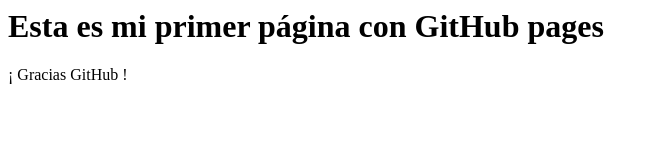
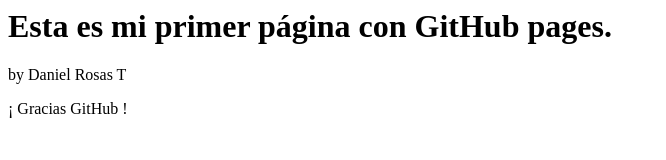
Before and after one commit to DanielRosasT/wow01, a plain HTML site: page index.html in a window 1280 px wide. Shown: the whole page, without its empty margins (0-666 px from the left). Drawn offline with Linux system fonts and the light colour scheme.

Commit message:
Update index.html
Agregué el autor

```diff
--- a/index.html
+++ b/index.html
@@ -1,4 +1,5 @@
 <html>
-  <h1>Esta es mi primer página con GitHub pages</h1>
+  <h1> Esta es mi primer página con GitHub pages. </h1>
+  <p>by Daniel Rosas T</p>
   <p>¡ Gracias GitHub !</p>
 </html>
```
